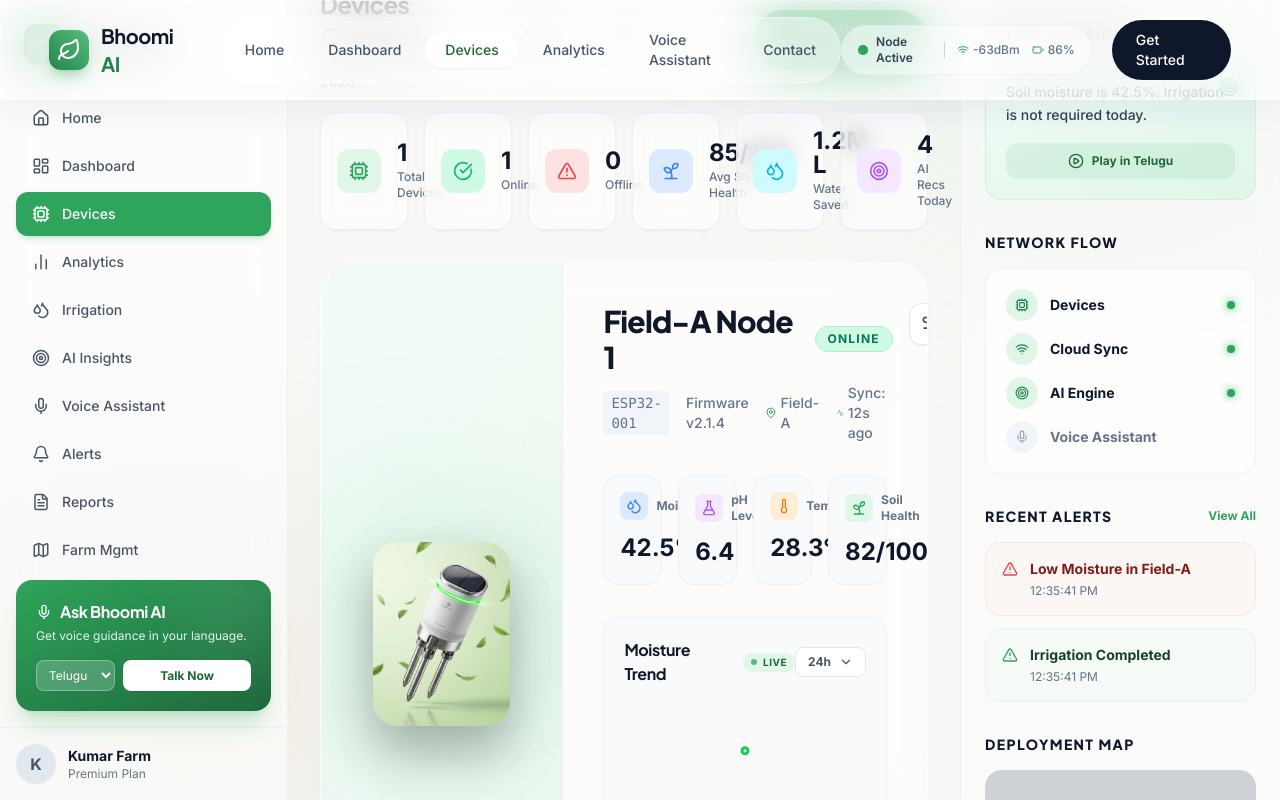
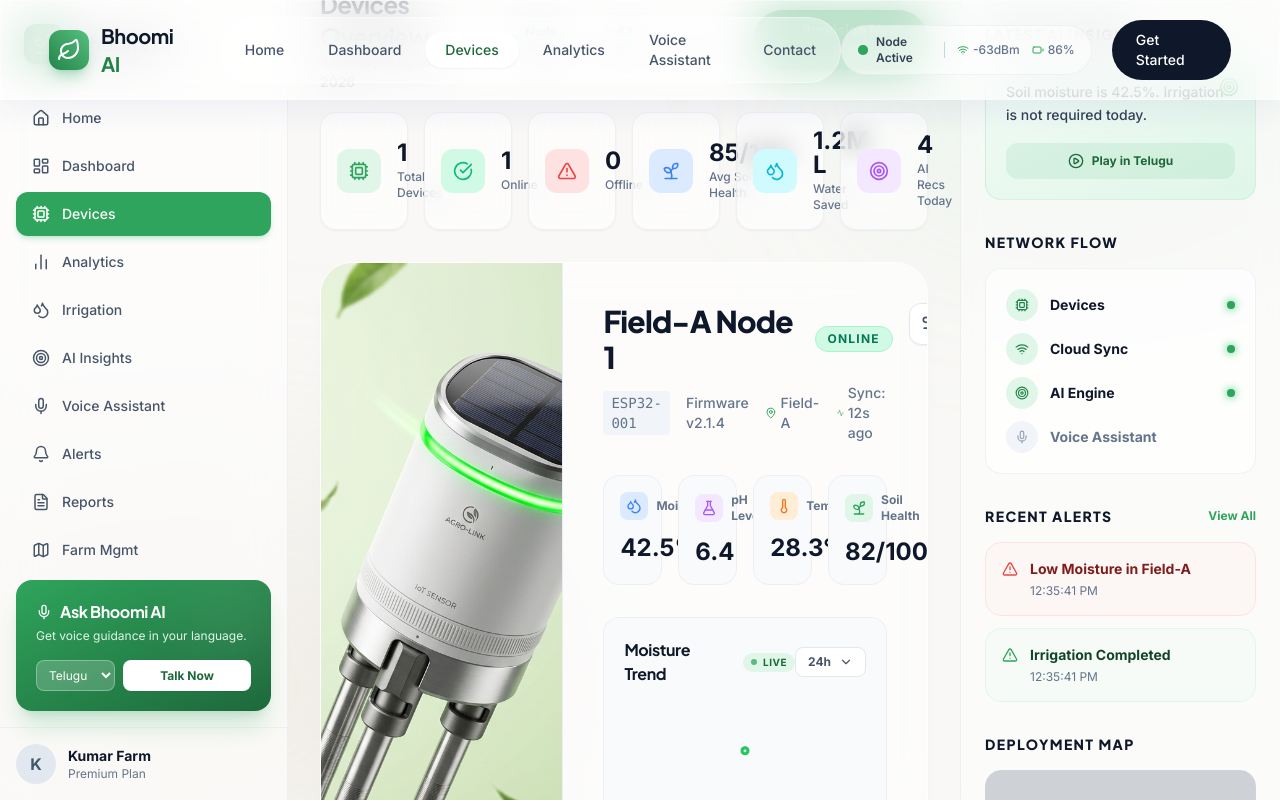
Before and after one commit to Dhananjay2305/Bhoomi-AI, a React (Vite) app: page /devices in a window 1280 px wide. Built offline with nearby package versions, Linux system fonts and the light colour scheme; grey boxes are pictures that could not be loaded.

Commit message:
Make device image fully fit its container

```diff
--- a/src/pages/DeviceManagement.tsx
+++ b/src/pages/DeviceManagement.tsx
@@ -159,14 +159,12 @@ export default function DeviceManagement() {
             className="bg-white/60 dark:bg-slate-900/60 backdrop-blur-xl rounded-[32px] border border-white/50 dark:border-slate-800/50 shadow-xl shadow-slate-200/20 dark:shadow-none overflow-hidden flex flex-col xl:flex-row mb-8 relative"
           >
             {/* Left Side: Device Render */}
-            <div className="xl:w-[40%] bg-gradient-to-br from-bhoomi-50 to-bhoomi-100/50 dark:from-bhoomi-900/20 dark:to-slate-900 p-10 flex flex-col items-center justify-center relative overflow-hidden border-r border-slate-200/50 dark:border-slate-800/50">
-              {/* Subtle texture/glow */}
-              <div className="absolute inset-0 opacity-[0.03] dark:opacity-[0.05]" style={{ backgroundImage: 'radial-gradient(#22c55e 1px, transparent 1px)', backgroundSize: '24px 24px' }}></div>
-              <div className="absolute top-1/2 left-1/2 -translate-x-1/2 -translate-y-1/2 w-64 h-64 bg-bhoomi-400/20 blur-[80px] rounded-full"></div>
-
-              <div className="relative z-10 drop-shadow-2xl hover:scale-105 transition-transform duration-500 flex items-center justify-center w-full h-full min-h-[400px]">
-                <img src="/bhoomi_device.jpg" alt="Bhoomi AI IoT Sensor Device" className="w-[85%] max-w-[420px] object-contain rounded-3xl" style={{ filter: 'drop-shadow(0 25px 25px rgb(0 0 0 / 0.15))' }} />
-              </div>
+            <div className="xl:w-[40%] relative overflow-hidden border-r border-slate-200/50 dark:border-slate-800/50 min-h-[400px] bg-slate-100">
+              <img
+                src="/bhoomi_device.jpg"
+                alt="Bhoomi AI IoT Sensor Device"
+                className="absolute inset-0 w-full h-full object-cover hover:scale-105 transition-transform duration-700"
+              />
             </div>
 
             {/* Right Side: Details & Data */}
```
